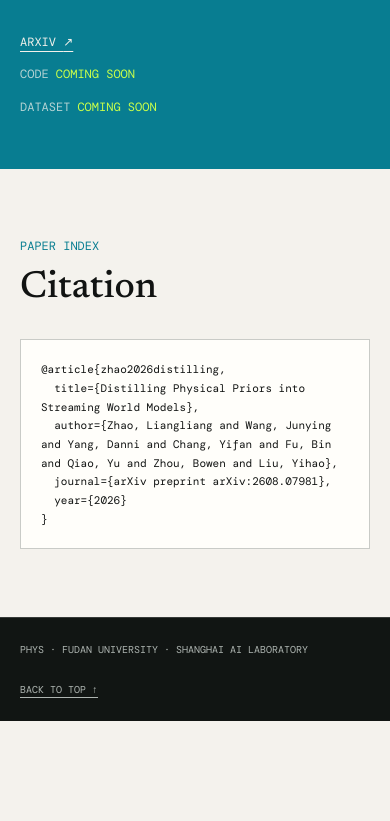
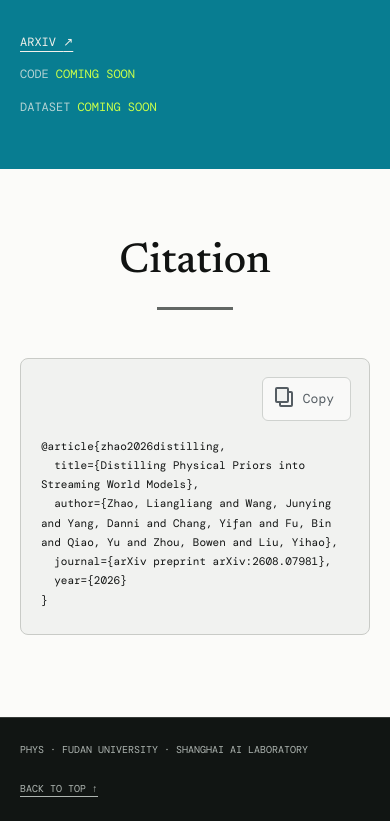
Before and after one commit to lyongo/PhyS, a plain HTML site: page index.html in a window 390 px wide. Shown: the part 8228-9049 px from the top of the page. Before the commit the page ends 8949 px from the top, so only its background shows below. Drawn offline with nearby package versions, Linux system fonts and the light colour scheme.

Commit message:
Polish citation block with copy action

```diff
--- a/index.html
+++ b/index.html
@@ -161,14 +161,19 @@
 
       <section id="citation" class="citation-section" aria-labelledby="citation-title">
         <div class="citation-inner">
-          <p class="section-index">Paper index</p>
           <h2 id="citation-title">Citation</h2>
-          <pre><code>@article{zhao2026distilling,
+          <div class="citation-card">
+            <button class="citation-copy" type="button" aria-label="Copy BibTeX citation" data-copy-target="citation-bibtex">
+              <span class="copy-icon" aria-hidden="true"></span>
+              <span class="copy-label">Copy</span>
+            </button>
+            <pre><code id="citation-bibtex">@article{zhao2026distilling,
   title={Distilling Physical Priors into Streaming World Models},
   author={Zhao, Liangliang and Wang, Junying and Yang, Danni and Chang, Yifan and Fu, Bin and Qiao, Yu and Zhou, Bowen and Liu, Yihao},
   journal={arXiv preprint arXiv:2608.07981},
   year={2026}
 }</code></pre>
+          </div>
         </div>
       </section>
     </main>
@@ -179,5 +184,33 @@
     </footer>
     <script src="assets/dataset/annotations.js" defer></script>
     <script src="comparison.js" defer></script>
+    <script>
+      document.querySelector(".citation-copy")?.addEventListener("click", async (event) => {
+        const button = event.currentTarget;
+        const citation = document.getElementById(button.dataset.copyTarget)?.textContent || "";
+        const label = button.querySelector(".copy-label");
+
+        try {
+          await navigator.clipboard.writeText(citation);
+        } catch {
+          const input = document.createElement("textarea");
+          input.value = citation;
+          input.setAttribute("readonly", "");
+          input.style.position = "fixed";
+          input.style.opacity = "0";
+          document.body.appendChild(input);
+          input.select();
+          document.execCommand("copy");
+          input.remove();
+        }
+
+        label.textContent = "Copied";
+        button.classList.add("is-copied");
+        window.setTimeout(() => {
+          label.textContent = "Copy";
+          button.classList.remove("is-copied");
+        }, 1600);
+      });
+    </script>
   </body>
 </html>
--- a/style.css
+++ b/style.css
@@ -510,40 +510,105 @@ figcaption span {
 }
 
 .citation-section {
-  padding: 92px max(34px, calc((100vw - 1120px) / 2));
-  background: var(--canvas);
+  padding: 112px max(34px, calc((100vw - 1280px) / 2)) 124px;
+  background: #fbfbf9;
 }
 
 .citation-inner {
   width: 100%;
-  max-width: 1120px;
+  max-width: 1280px;
   margin: 0 auto;
 }
 
-.citation-inner .section-index {
-  color: #087d91;
-}
-
 .citation-inner h2 {
-  margin-top: 14px;
-  font-size: 46px;
+  margin: 0;
+  font-size: 54px;
+  text-align: center;
+}
+
+.citation-inner h2::after {
+  content: "";
+  display: block;
+  width: 108px;
+  height: 3px;
+  margin: 32px auto 0;
+  background: #626764;
+}
+
+.citation-card {
+  position: relative;
+  margin-top: 66px;
+  padding: 48px 48px 42px;
+  border: 1px solid var(--line);
+  border-radius: 8px;
+  background: #f1f2f0;
 }
 
 .citation-inner pre {
   overflow-x: auto;
-  margin: 32px 0 0;
-  padding: 26px 28px;
-  border: 1px solid var(--line);
-  background: var(--paper);
+  margin: 0;
+  padding: 0 180px 0 0;
   color: var(--ink);
   font-family: "DM Mono", monospace;
-  font-size: 13px;
-  line-height: 1.7;
-  white-space: pre;
+  font-size: 15px;
+  line-height: 1.75;
+  white-space: pre-wrap;
 }
 
 .citation-inner code {
   font: inherit;
+}
+
+.citation-copy {
+  position: absolute;
+  top: 24px;
+  right: 24px;
+  display: inline-flex;
+  align-items: center;
+  gap: 10px;
+  min-height: 44px;
+  padding: 0 16px;
+  border: 1px solid #cfd2cf;
+  border-radius: 6px;
+  color: #555d63;
+  background: rgba(255, 255, 255, 0.58);
+  font-family: "DM Mono", monospace;
+  font-size: 13px;
+  cursor: pointer;
+  transition: border-color 160ms ease, color 160ms ease, background 160ms ease;
+}
+
+.citation-copy:hover,
+.citation-copy:focus-visible,
+.citation-copy.is-copied {
+  border-color: #087d91;
+  color: #087d91;
+  background: white;
+}
+
+.citation-copy:focus-visible {
+  outline: 2px solid var(--cyan);
+  outline-offset: 3px;
+}
+
+.copy-icon {
+  position: relative;
+  width: 14px;
+  height: 16px;
+  border: 2px solid currentColor;
+  border-radius: 2px;
+}
+
+.copy-icon::before {
+  content: "";
+  position: absolute;
+  top: -6px;
+  left: -6px;
+  width: 10px;
+  height: 12px;
+  border: 2px solid currentColor;
+  border-radius: 2px;
+  background: #f1f2f0;
 }
 
 footer {
@@ -1102,15 +1167,30 @@ footer a {
   }
 
   .citation-section {
-    padding: 68px 20px;
+    padding: 72px 20px 82px;
   }
 
   .citation-inner h2 {
-    font-size: 38px;
+    font-size: 42px;
+  }
+
+  .citation-inner h2::after {
+    width: 76px;
+    margin-top: 24px;
+  }
+
+  .citation-card {
+    margin-top: 48px;
+    padding: 78px 20px 24px;
+  }
+
+  .citation-copy {
+    top: 18px;
+    right: 18px;
   }
 
   .citation-inner pre {
-    padding: 20px;
+    padding: 0;
     font-size: 11px;
     overflow-wrap: anywhere;
     white-space: pre-wrap;
```
